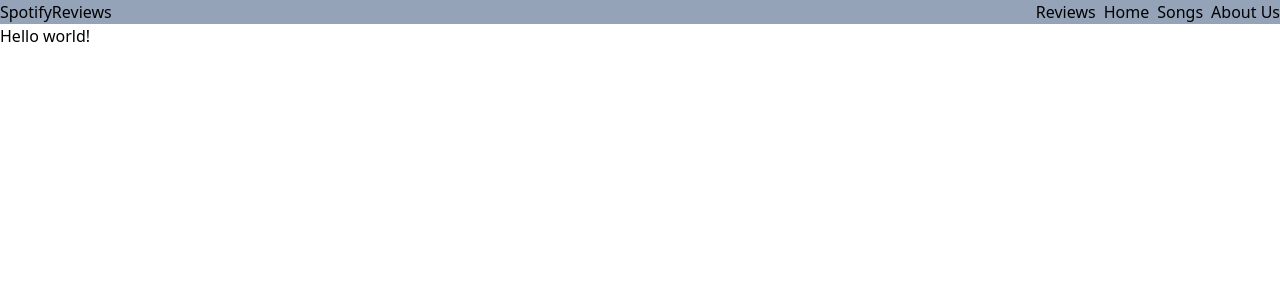
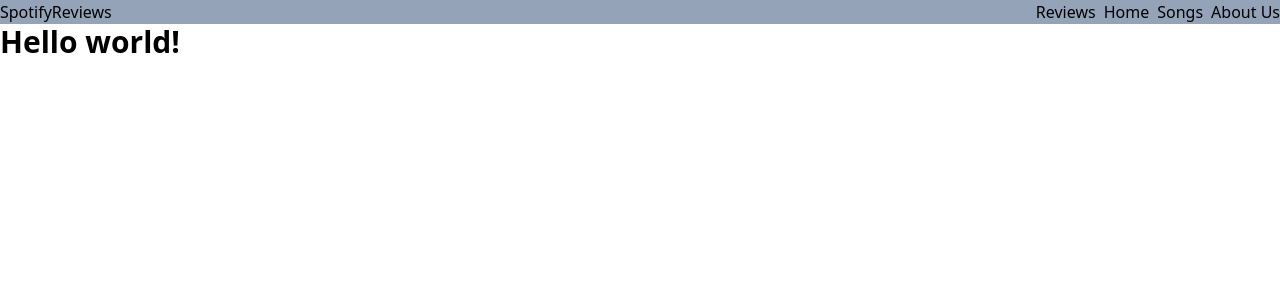
Before and after one commit to Pivanrios/spotify-project, a Next.js app: page / in a window 1280 px wide. Shown: the top 300 px of the page. Built offline with nearby package versions, Linux system fonts and the light colour scheme.

Commit message:
add weigth to title

```diff
--- a/app/page.jsx
+++ b/app/page.jsx
@@ -2,7 +2,7 @@ import React from 'react'
 
 function page() {
   return (
-    <h1>Hello world!</h1>
+    <h1 className="text-3xl font-bold">Hello world!</h1>
   )
 }
 
```
